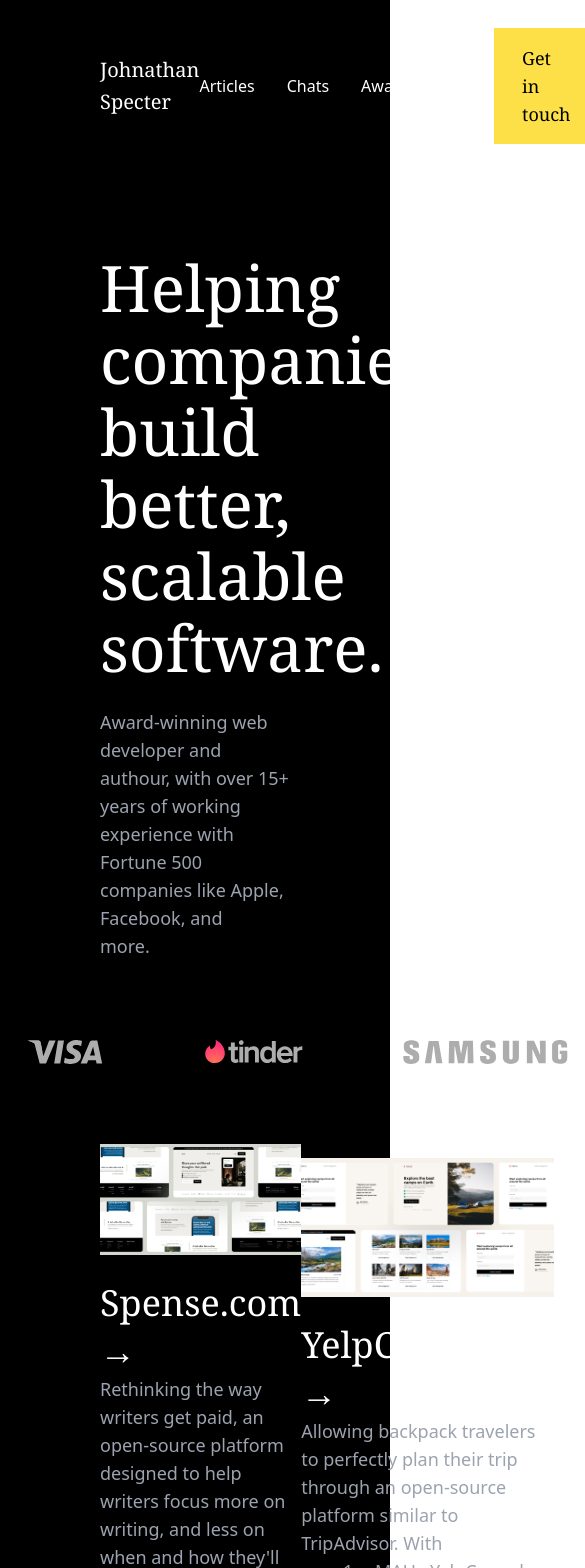
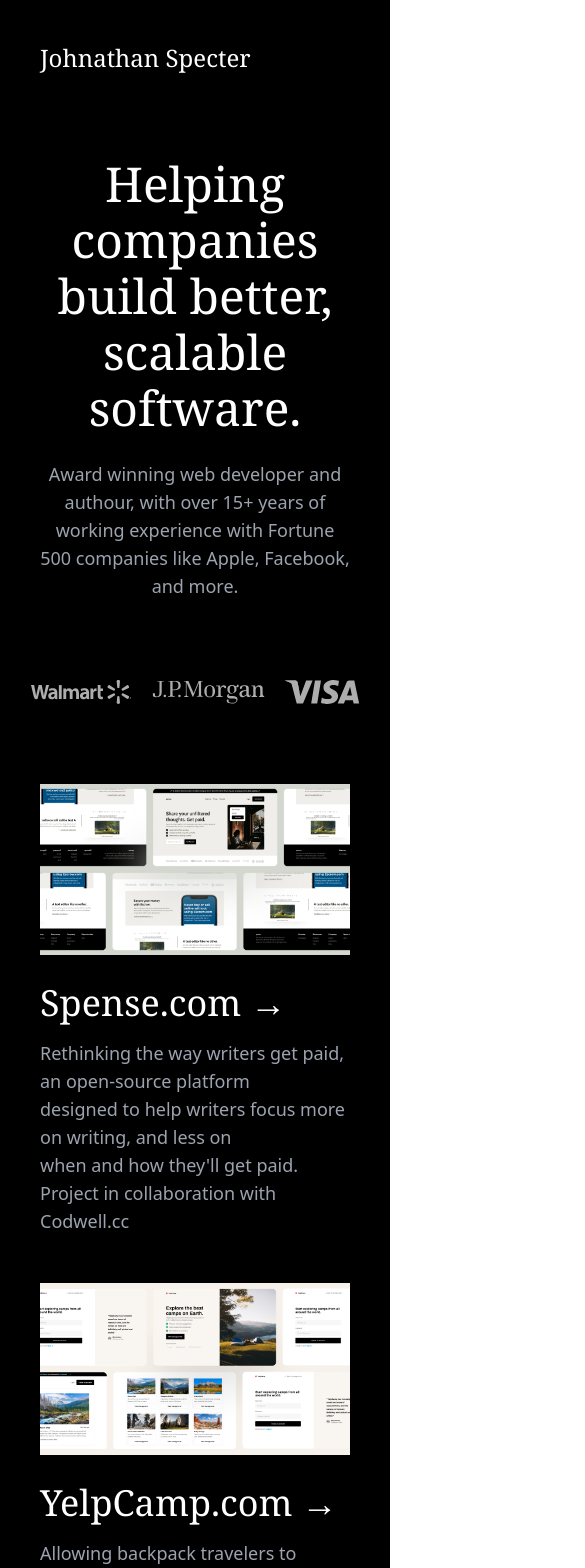
Before and after one commit to appollo-mars/Developer-Portfolio-Project, a Vue app: page / in a window 390 px wide. Shown: the top 1568 px of the page, 585 px wide, since content can reach past the window. Built offline with nearby package versions, Linux system fonts and the light colour scheme.

Commit message:
added responsive design

```diff
--- a/src/App.vue
+++ b/src/App.vue
@@ -4,55 +4,58 @@ import HelloWorld from './components/HelloWorld.vue'
 
 <template>
 
-  <body class="bg-black text-white font_body">
-     <nav class="flex items-center justify-between py-7 px-25">
-      <h1 class="font-serif text-xl">Johnathan Specter</h1>
-        <ul class="flex items-center gap-x-8 text-base">
+  <body class="bg-black text-white">
+     <nav class="flex items-center justify-between lg:px-25 lg:pt-10 pl-10 pt-10">
+      <h1 class="font-serif lg:text-xl text-2xl ">Johnathan Specter</h1>
+      <div class="lg:block hidden">
+        <ul class="flex items-center gap-x-8 text-base  ">
           <li class="hover:text-yellow-300"><a href="#">Articles</a></li>
           <li class="hover:text-yellow-300"><a href="#">Chats</a></li>
           <li class="hover:text-yellow-300"><a href="#">Awards</a></li>
           <li class="hover:text-yellow-300"><a href="#">About</a></li>
          </ul>
-         <a href="#" class="text-black font-serif bg-yellow-300 hover:bg-yellow-500 px-7 py-4 text-lg">Get in touch</a>
+      </div>
+
+         <a href="#" class="text-black font-serif bg-yellow-300 hover:bg-yellow-500 px-7 py-4 text-lg lg:block hidden">Get in touch</a>
      </nav>
 
-    <div class="py-20 px-25">
-      <div class="font-serif text-6xl">
-        <h1>Helping companies build<br> better, scalable software.</h1>
+    <div class="py-20 lg:px-25 px-10 lg:w-3/4 lg:text-left text-center">
+      <div class="font-serif lg:text-6xl text-5xl lg:mb-3">
+        <h1>Helping companies build better, scalable software.</h1>
       </div>
       <br>
 
       <div class="text-lg text-gray-400">
-        <p>Award-winning web developer and authour, with over 15+ years of working <br>experience with Fortune 500 companies like Apple, Facebook, and <br>more.</p>
+        <p>Award winning web developer and authour, with over 15+ years of working experience with Fortune 500 companies like Apple, Facebook, and more.</p>
       </div>
     </div>
 
-    <div class="flex items-center space-x-25 justify-center px-25">
+    <div class="flex lg:flex-row items-center lg:space-x-25 justify-center lg:px-25 space-x-5">
       <img src="./Assets/Logos/Walmart.svg">
       <img src="./Assets/Logos/JPMorgan.svg">
       <img src="./Assets/Logos/Visa.svg">
-      <img src="./Assets/Logos/Tinder.svg">
-      <img src="./Assets/Logos/Samsung.svg">
-      <img src="./Assets/Logos/Verizon.svg">
+      <img src="./Assets/Logos/Tinder.svg" class="lg:block hidden">
+      <img src="./Assets/Logos/Samsung.svg" class="lg:block hidden">
+      <img src="./Assets/Logos/Verizon.svg" class="lg:block hidden">
     </div>
 
-    <div class=" flex items-center justify-between px-25 py-20">
-      <div class="hero 1">
+    <div class=" flex lg:flex-row flex-col items-center justify-between lg:px-25 py-20 px-10">
+      <div class="hero 1 lg:mb-0 mb-12">
       <img src="./Assets/Spense.png" alt="">
       <br>
-      <h1 class="font-serif text-4xl">Spense.com →</h1>
+      <h1 class="font-serif text-4xl mb-3">Spense.com →</h1>
       <p class="text-lg text-gray-400">Rethinking the way writers get paid, an open-source platform<br>designed to help writers focus more on writing, and less on<br>when and how they'll get paid. Project in collaboration with<br>Codwell.cc</p>
       </div>
 
     <div class="hero2">
       <img src="./Assets/YelpCamp.png" alt="">
       <br>
-      <h1 class="font-serif text-4xl">YelpCamp.com →</h1>
+      <h1 class="font-serif text-4xl mb-3">YelpCamp.com →</h1>
       <p class="text-lg text-gray-400">Allowing backpack travelers to perfectly plan their trip <br>through an open-source platform similar to TripAdvisor. With <br> over 1m MAU , YelpCamp has been the crowd's favourite in <br>2021.</p>
     </div>
   </div>
 
-    <div class="flex items-center justify-between bg-gray-700 px-25 py-20">
+    <div class="flex lg:flex-row flex-col items-center justify-between bg-gray-700 lg:px-25 py-20 px-10">
       <div class="hero">
       <h1 class="font-serif text-4xl">A co-founder at one of the <br>world's largest communities.</h1>
       <br>
@@ -73,16 +76,15 @@ import HelloWorld from './components/HelloWorld.vue'
     </div>
 
 
-    <div class="px-25 py-20">
-      <h1 class="font-serif text-4xl">Interested in working with me?</h1>
-      <p class="text-lg text-gray-400">I'm active on all social media platforms listed below, but you <br>can also email and I will get to you within 24-48 <br>hours.</p>
-      <br>
+    <div class="lg:px-25 py-20 px-10">
+      <h1 class="font-serif text-4xl lg:mb-0 mb-3 lg:mb-3">Interested in working with me?</h1>
+      <p class="text-lg text-gray-400 lg:mb-10 mb-10">I'm active on all social media platforms listed below, but you can also email and I will get to you within 24-48 hours.</p>
       <a href="#" class="text-black font-serif bg-yellow-300 hover:bg-yellow-500 px-7 py-4 text-lg">Get in touch</a>
     </div>
  <footer>
-  <div class="flex items-center justify-between bg-gray-700 py-5">
-      <h2 class="font-serif px-25 text-xl text-white">Johnathan Specter</h2>
-      <div class="flex items-center space-x-3 px-20">
+  <div class="flex lg:flex-row flex-col lg:items-center lg:justify-between bg-gray-700 py-5 px-10 lg:px-0">
+      <h2 class="font-serif lg:px-25 text-xl text-white mb-3 lg:mb-0">Johnathan Specter</h2>
+      <div class="flex items-center space-x-3 lg:px-20">
       <a href=""><img src="./Assets/Icons/Twitter.svg" alt=""></a>
       <a href=""><img src="./Assets/Icons/LinkedIn.svg" alt=""></a>
       <a href=""><img src="./Assets/Icons/Github.svg" alt=""></a>
@@ -92,18 +94,3 @@ import HelloWorld from './components/HelloWorld.vue'
 
  </body>
 </template>
-
-<style scoped>
-.logo {
-  height: 6em;
-  padding: 1.5em;
-  will-change: filter;
-  transition: filter 300ms;
-}
-.logo:hover {
-  filter: drop-shadow(0 0 2em #646cffaa);
-}
-.logo.vue:hover {
-  filter: drop-shadow(0 0 2em #42b883aa);
-}
-</style>
```
